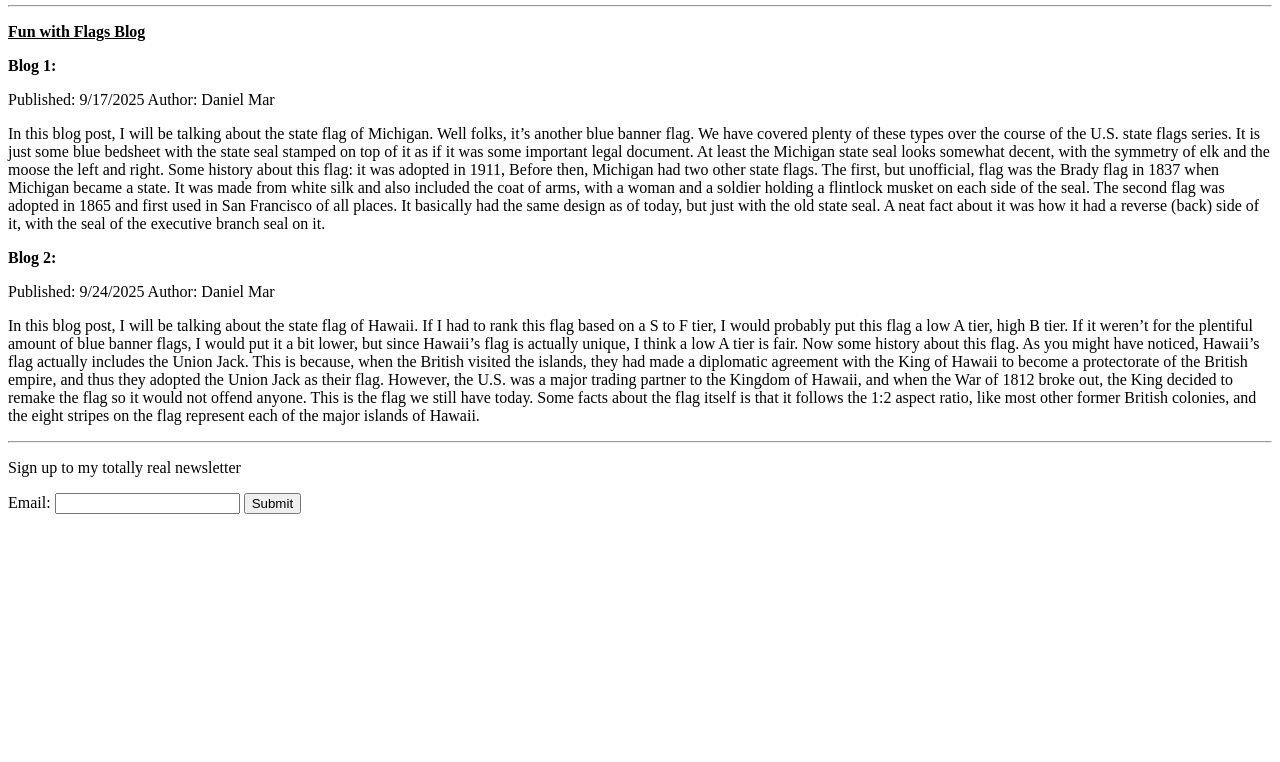
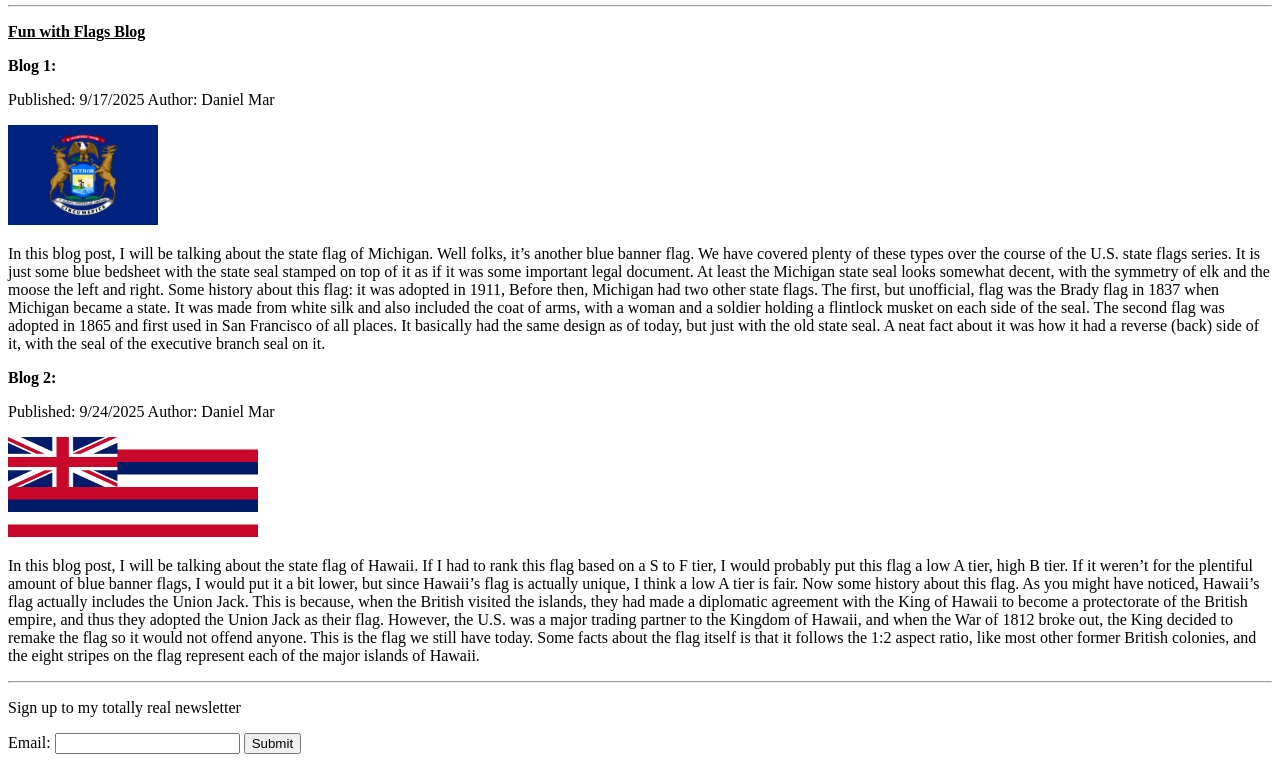
Before and after one commit to DanielDM123/mi349_blog, a plain HTML site: page index.html in a window 1280 px wide. Shown: the part 101-863 px from the top of the page. Before the commit the page ends 800 px from the top, so only its background shows below. Drawn offline with Linux system fonts and the light colour scheme.

Commit message:
added flags

```diff
--- a/index.html
+++ b/index.html
@@ -31,6 +31,7 @@
     Published: 9/17/2025
     Author: Daniel Mar
     </p>
+    <img src="michigan.png" height="100px" width="150px">
     <p>
         In this blog post, I will be talking about the state flag of Michigan. Well folks, it’s another blue banner flag. We have covered plenty of these types over the course of the U.S. state flags series. It is just some blue bedsheet with the state seal stamped on top of it as if it was some important legal document. At least the Michigan state seal looks somewhat decent, with the symmetry of elk and the moose the left and right. Some history about this flag: it was adopted in 1911, Before then, Michigan had two other state flags. The first, but unofficial, flag was the Brady flag in 1837 when Michigan became a state. It was made from white silk and also included the coat of arms, with a woman and a soldier holding a flintlock musket on each side of the seal. The second flag was adopted in 1865 and first used in San Francisco of all places. It basically had the same design as of today, but just with the old state seal. A neat fact about it was how it had a reverse (back) side of it, with the seal of the executive branch seal on it.
     </p>
@@ -40,6 +41,7 @@
     Published: 9/24/2025
     Author: Daniel Mar
     </p>
+    <img src="Hawaii.png" height="100px" width="250px">
     <p>
         In this blog post, I will be talking about the state flag of Hawaii. If I had to rank this flag based on a S to F tier, I would probably put this flag a low A tier, high B tier. If it weren’t for the plentiful amount of blue banner flags, I would put it a bit lower, but since Hawaii’s flag is actually unique, I think a low A tier is fair. Now some history about this flag. As you might have noticed, Hawaii’s flag actually includes the Union Jack. This is because, when the British visited the islands, they had made a diplomatic agreement with the King of Hawaii to become a protectorate of the British empire, and thus they adopted the Union Jack as their flag. However, the U.S. was a major trading partner to the Kingdom of Hawaii, and when the War of 1812 broke out, the King decided to remake the flag so it would not offend anyone. This is the flag we still have today. Some facts about the flag itself is that it follows the 1:2 aspect ratio, like most other former British colonies, and the eight stripes on the flag represent each of the major islands of Hawaii.
     </p>
```
